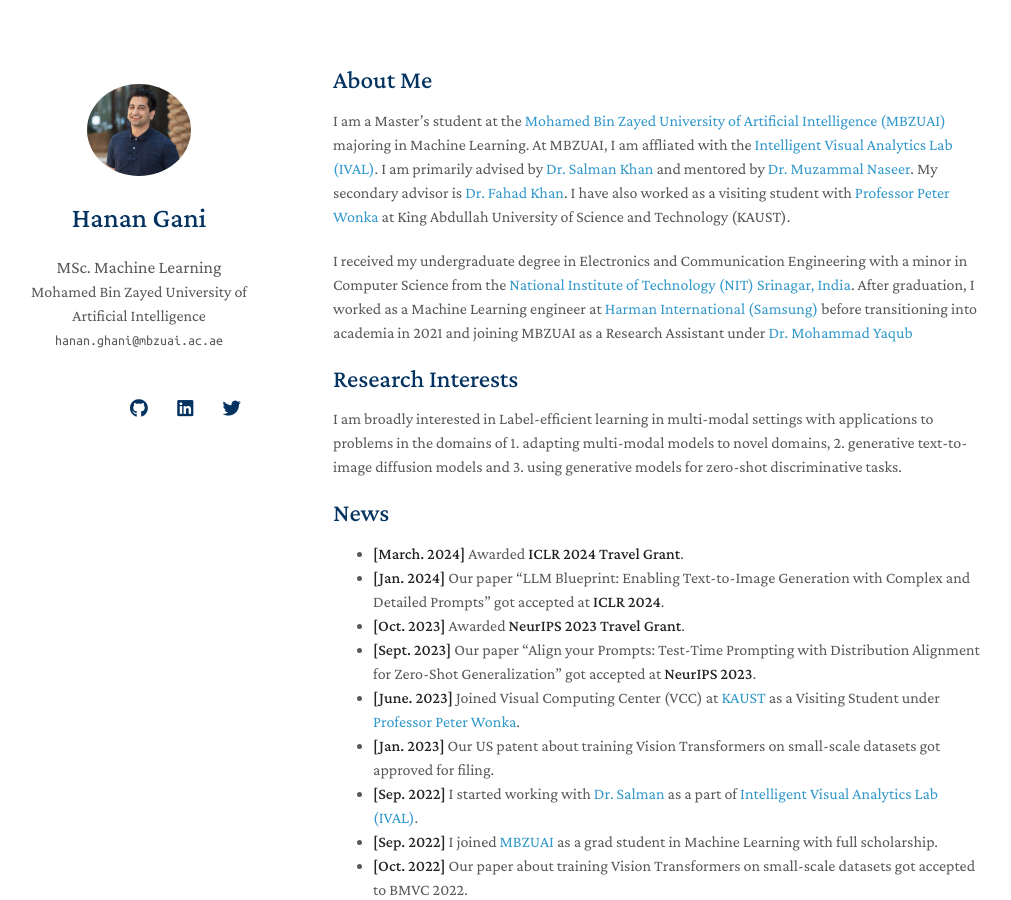
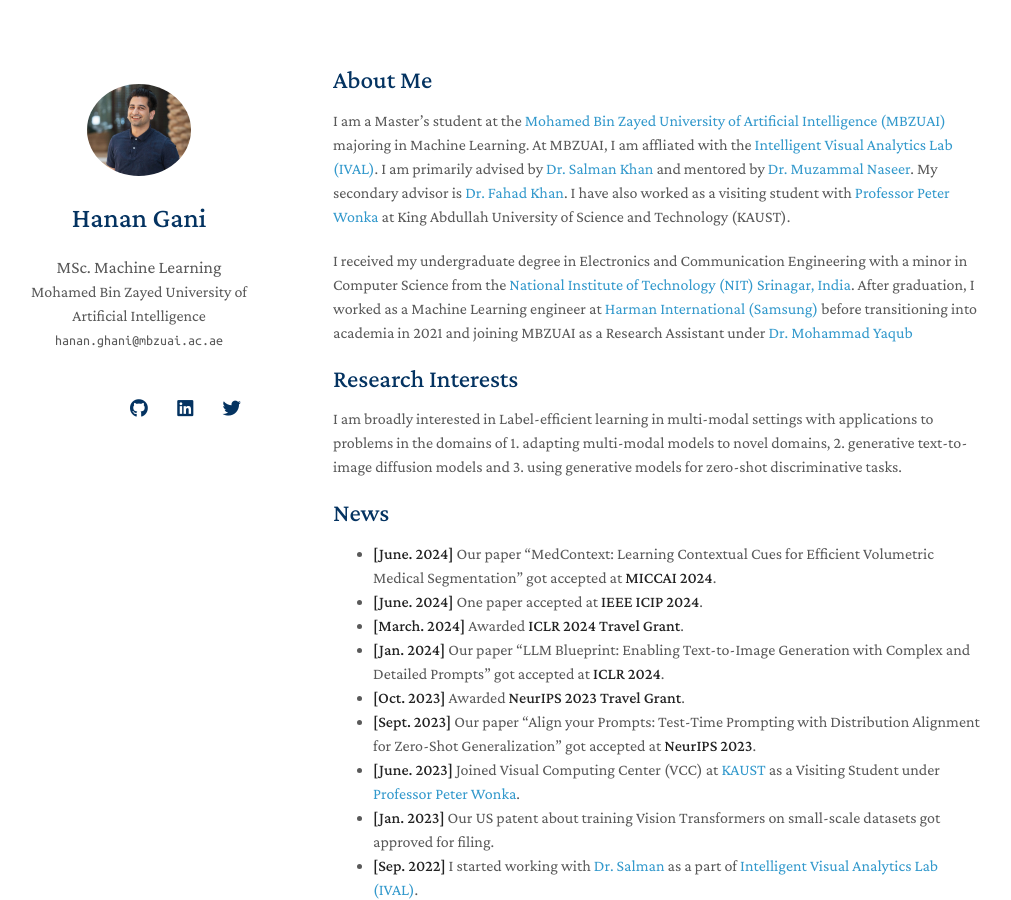
Before and after one commit to muhammadsaadkhankor/muhammadsaadkhankor.github.io, a Jekyll site: the page built from index.md, in a window 1280 px wide and 900 px high. Shown: the whole window, without its empty margins (137-1148 px from the left). Built offline with Jekyll 4.4.1, drawn with Linux system fonts in a browser that asks for light colours; nearby versions of some CDN libraries; a style sheet for code colours, icons or effects is not loaded; our own code applies the rules of GitHub Pages for plain Markdown files.

Commit message:
Update index.md

```diff
--- a/index.md
+++ b/index.md
@@ -19,6 +19,8 @@
 - **Machine Learning:** meta-learning, incremental learning, transfer learning -->
 
 ## News
+- **[June. 2024]** Our paper "MedContext: Learning Contextual Cues for Efficient Volumetric Medical Segmentation" got accepted at **MICCAI 2024**.
+- **[June. 2024]** One paper accepted at **IEEE ICIP 2024**.
 - **[March. 2024]** Awarded **ICLR 2024 Travel Grant**.
 - **[Jan. 2024]** Our paper "LLM Blueprint: Enabling Text-to-Image Generation with Complex and Detailed Prompts" got accepted at **ICLR 2024**.
 - **[Oct. 2023]** Awarded **NeurIPS 2023 Travel Grant**.
```
